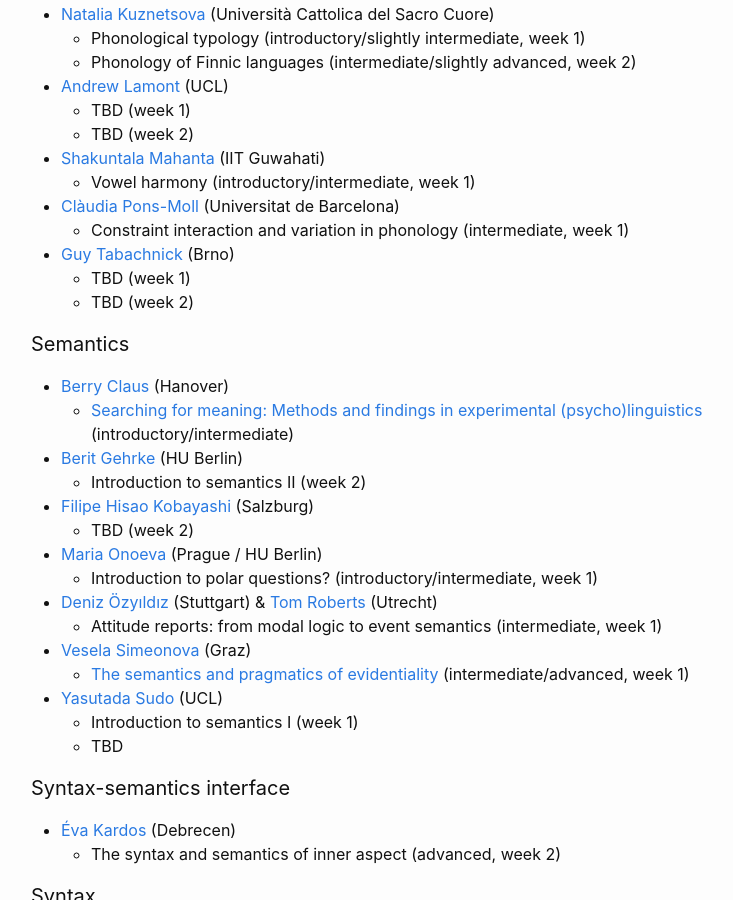
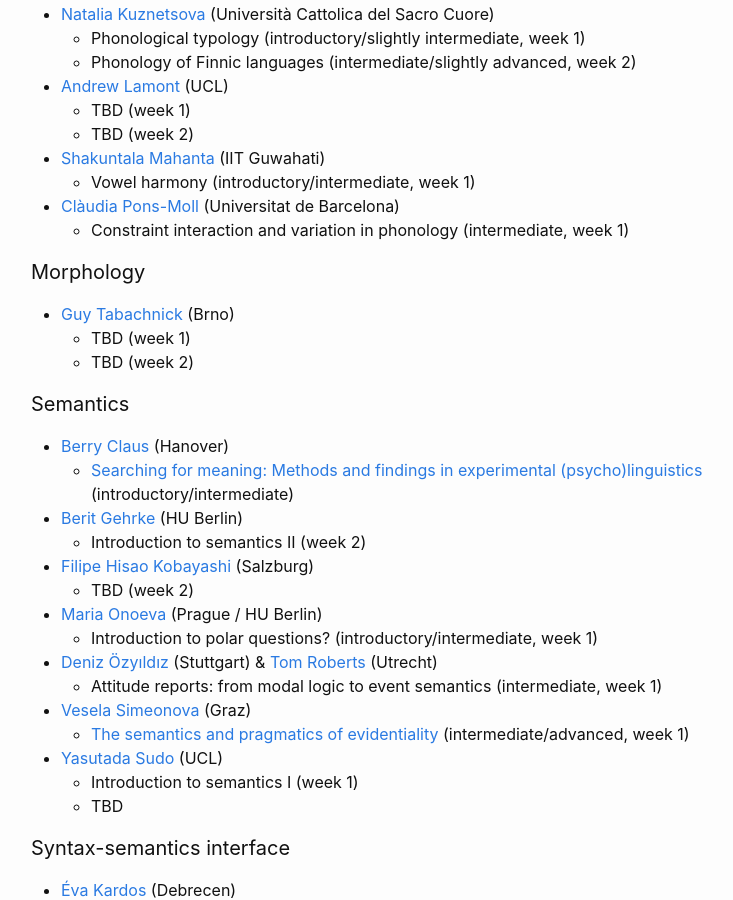
Before and after one commit to ovaschool/ovaschool.github.io, a Jekyll site: the page built from staticpages/ova2026-teachers.markdown, in a window 1280 px wide and 900 px high, scrolled down 309 px. Shown: the whole window, without its empty margins (239-972 px from the left). Built offline with Jekyll 4.4.1, drawn with Linux system fonts in a browser that asks for light colours.

Commit message:
Update ova2026-teachers.markdown

```diff
--- a/staticpages/ova2026-teachers.markdown
+++ b/staticpages/ova2026-teachers.markdown
@@ -21,6 +21,9 @@
   - Vowel harmony (introductory/intermediate, week 1)
 - [Clàudia Pons-Moll](https://stel.ub.edu/filologiacatalana/directori-organitzatiu/claudia-pons-moll) (Universitat de Barcelona)
   - Constraint interaction and variation in phonology (intermediate, week 1)
+
+#### Morphology
+
 - [Guy Tabachnick](https://gtabach.github.io/) (Brno)
   - TBD (week 1)
   - TBD (week 2)
```
